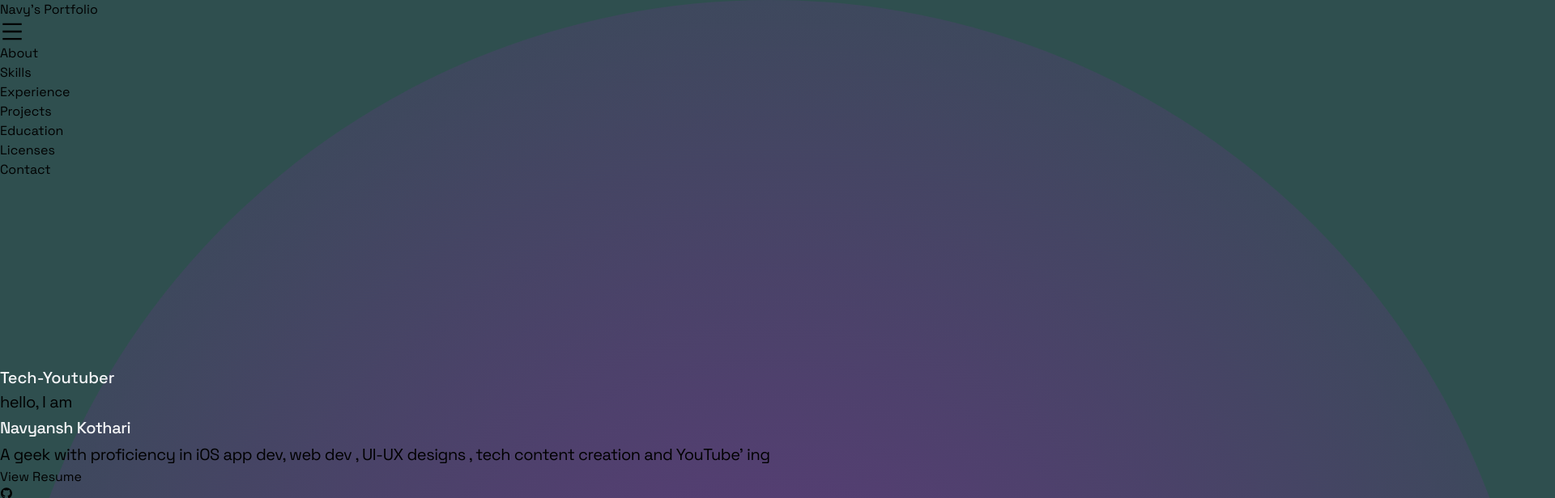
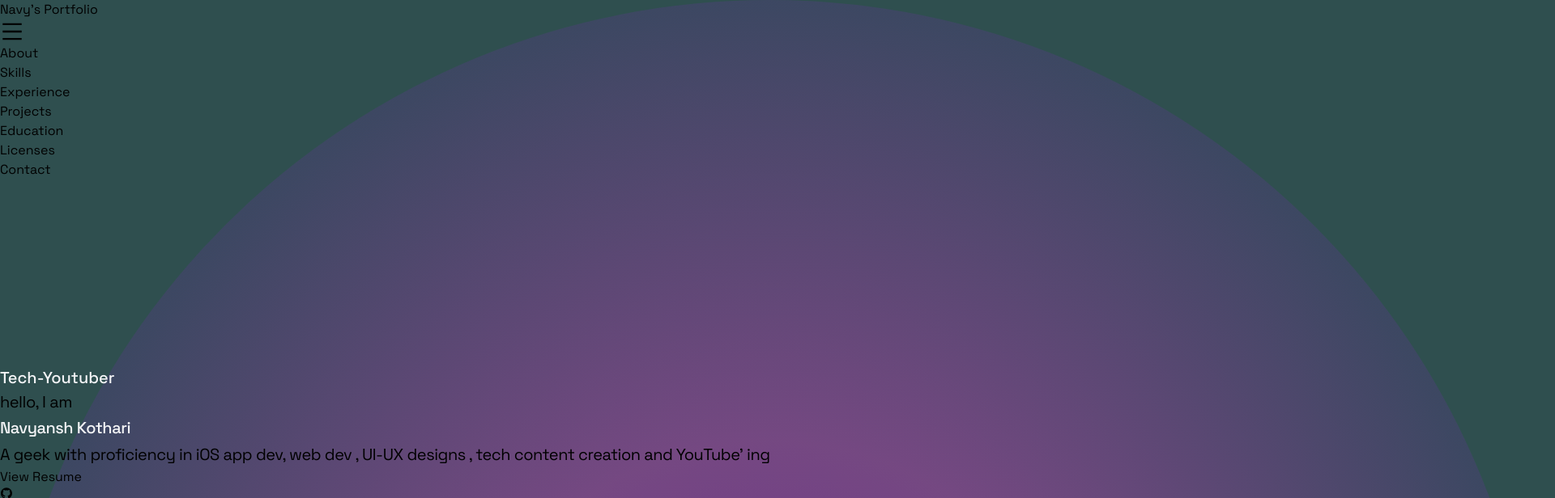
Before and after one commit to navyansh1/NavyGeeks-Website, a React (Vite) app: page / in a window 1280 px wide. Shown: the top 616 px of the page at 81% size, 1920 px wide, since content can reach past the window. Built offline with nearby package versions, Linux system fonts and the light colour scheme.

Commit message:
Update ShinyEffect.jsx

```diff
--- a/src/components/ShinyEffect.jsx
+++ b/src/components/ShinyEffect.jsx
@@ -1,26 +1,42 @@
-import React from 'react'
+import React, { useEffect, useState } from 'react'
 
 const ShinyEffect = ({left, right, top, size = 500}) => {
+    const [rotation, setRotation] = useState(0);
+
+    // Create animation for the gradient rotation
+    useEffect(() => {
+        const interval = setInterval(() => {
+            setRotation(prev => (prev + 1) % 360);
+        }, 50);
+
+        return () => clearInterval(interval);
+    }, []);
 
     const positionStyles = {
-        top:`${top}px`,
-        width:`${size}px`,
-        height:`${size}px`,
-        zIndex: -1
+        top: `${top}px`,
+        width: `${size}px`,
+        height: `${size}px`,
+        zIndex: -1,
+        background: `radial-gradient(circle,
+            rgba(178, 19, 202, 0.3) 0%,
+            rgba(240, 60, 220, 0.2) 30%,
+            rgba(120, 40, 180, 0.1) 70%,
+            transparent 100%)`,
+        animation: 'pulse 8s infinite alternate',
+        transform: `rotate(${rotation}deg)`,
+        transition: 'transform 0.05s linear'
     }
 
     if (left !== undefined) {
         positionStyles.left = `${left}px`
     }
-
     if (right !== undefined) {
         positionStyles.right = `${right}px`
     }
 
-
-  return (
-    <div className='shiny-effect' style={positionStyles}></div>
-  )
+    return (
+        <div className='shiny-effect' style={positionStyles}></div>
+    )
 }
 
 export default ShinyEffect
```
